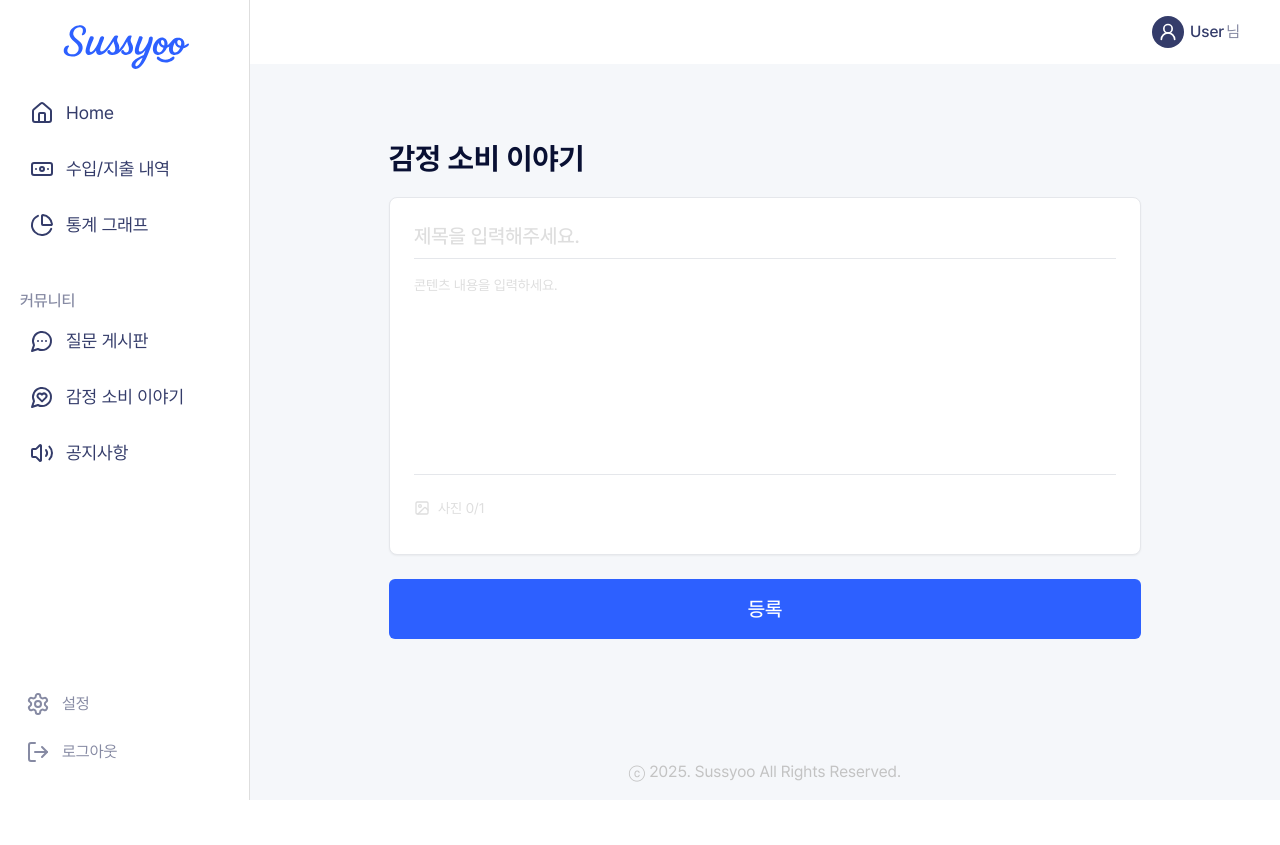
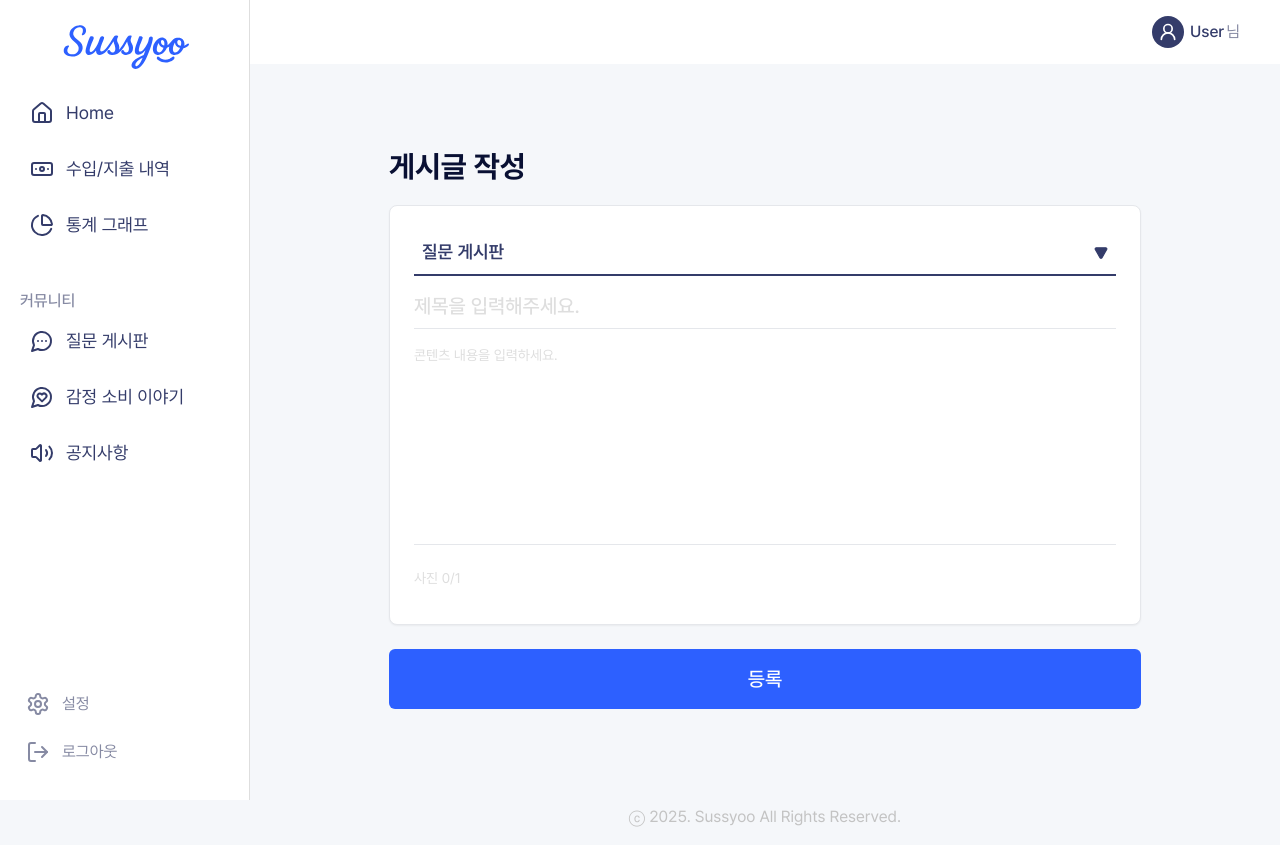
Before and after one commit to OZ-MAIN-PROJECT/frontend, a React (Vite) app: page /community/write in a window 1280 px wide. Before the commit the page ends 800 px from the top, so only its background shows below. Built offline with nearby package versions, Linux system fonts and the light colour scheme.

Commit message:
feat: #38 커뮤니티 게시글 작성 페이지 진입 시 게시판 타입별 카테고리 자동 설정 기능 구현

```diff
--- /dev/null
+++ b/src/components/community/PostList.tsx
@@ -0,0 +1,28 @@
+import PostCard from './PostCard';
+import { Post } from '@/types/Post';
+
+interface PostListProps {
+  posts: Post[];
+  onClickPost?: (postId: string) => void;
+}
+
+const PostList = ({ posts, onClickPost }: PostListProps) => {
+  if (posts.length === 0) {
+    return <p className="text-center text-gray-500">게시글이 없습니다.</p>;
+  }
+
+  return (
+    <div className="flex flex-col gap-6">
+      {posts.map((post) => (
+        <PostCard
+          key={post.id}
+          post={post}
+          onLikeToggle={() => {}}
+          onCommentClick={() => {}}
+        />
+      ))}
+    </div>
+  );
+};
+
+export default PostList;
--- a/src/pages/Community/PostWrite.tsx
+++ b/src/pages/Community/PostWrite.tsx
@@ -2,25 +2,39 @@ import { useEffect, useState } from 'react';
 import { useLocation, useNavigate } from 'react-router-dom';
 import Button from '@/components/common/Button';
 import CommunityTitle from '@/components/community/CommunityTitle';
-import { Image } from 'lucide-react';
+import { Triangle } from 'lucide-react';
 import { Post } from '@/types/Post';
 
 const PostWrite = () => {
   const navigate = useNavigate();
   const location = useLocation();
-  const existingPost = location.state as Post | undefined; // 수정 모드인지 판단
+  const existingPost = location.state?.post as Post | undefined;
+  const initialType = location.state?.type as 'emotion' | 'question' | 'notice' | undefined; // 글쓰기 버튼에서 넘겨준 type
+
+  const isEdit = !!existingPost;
 
   const [title, setTitle] = useState('');
   const [content, setContent] = useState('');
   const [image, setImage] = useState<File | null>(null);
 
-  const isEdit = !!existingPost;
+  // 운영자 여부 (임시)
+  const isAdmin = false;
+
+  const [selectedCategory, setSelectedCategory] = useState<'emotion' | 'question' | 'notice'>(
+    initialType ?? existingPost?.type ?? 'question'
+  );
+
+  const categoryOptions = [
+    { value: 'question', label: '질문 게시판' },
+    { value: 'emotion', label: '감정 소비 이야기' },
+    ...(isAdmin ? [{ value: 'notice', label: '공지사항' }] : []),
+  ];
 
   useEffect(() => {
     if (isEdit && existingPost) {
       setTitle(existingPost.title);
       setContent(existingPost.content);
-      // 이미지 초기화는 제외 (API 연동 시 처리)
+      setSelectedCategory(existingPost.type as 'emotion' | 'question' | 'notice');
     }
   }, [isEdit, existingPost]);
 
@@ -33,18 +47,55 @@ const PostWrite = () => {
     const confirmed = window.confirm(`게시글을 ${isEdit ? '수정' : '등록'}하시겠습니까?`);
     if (!confirmed) return;
 
-    // 등록/수정 API 로직 작성 예정
-    // ...
+    if (selectedCategory === 'notice') {
+      console.log('공지사항 등록');
+    } else {
+      console.log('커뮤니티 게시글 등록');
+    }
 
-    // 완료 후 이동
-    navigate('/community/1'); // 추후 수정 필요 (예: 등록된 postId 활용)
+    switch (selectedCategory) {
+      case 'question':
+        navigate('/community/question');
+        break;
+      case 'emotion':
+        navigate('/community/emotion');
+        break;
+      case 'notice':
+        navigate('/community/notice');
+        break;
+      default:
+        navigate('/community');
+    }
   };
 
   return (
-    <div className="w-full max-w-[800px] mx-auto px-4 sm:px-6 py-8">
-      <CommunityTitle title="감정 소비 이야기" />
+    <div className="flex-1 p-5 lg:p-10">
+      <div className="relative w-full max-w-[800px] mx-auto px-4 sm:px-6">
+        <CommunityTitle title="게시글 작성" />
 
         <div className="border bg-white rounded-lg p-6 shadow-sm">
+          {/* 카테고리 드롭다운 */}
+          <div className="mb-4">
+            <div className="relative inline-block w-full">
+              <select
+                value={selectedCategory}
+                onChange={(e) => setSelectedCategory(e.target.value as 'emotion' | 'question' | 'notice')}
+                className="appearance-none w-full text-lg font-semibold text-primary-800 border-b-2 border-primary-800 bg-transparent focus:outline-none pl-2 pr-8 py-2"
+              >
+                {categoryOptions.map((option) => (
+                  <option key={option.value} value={option.value}>
+                    {option.label}
+                  </option>
+                ))}
+              </select>
+              <Triangle
+                size={14}
+                className="absolute right-2 top-1/2 transform -translate-y-1/2 text-primary-800 pointer-events-none rotate-180 fill-current"
+              />
+            </div>
+          </div>
+
+          {/* 제목 입력 */}
           <input
             type="text"
             value={title}
@@ -53,6 +104,7 @@ const PostWrite = () => {
             className="w-full text-xl font-medium placeholder:text-gray-400 mb-4 focus:outline-none border-b pb-2"
           />
 
+          {/* 내용 입력 */}
           <textarea
             value={content}
             onChange={e => setContent(e.target.value)}
@@ -60,21 +112,23 @@ const PostWrite = () => {
             className="w-full min-h-[200px] placeholder:text-gray-400 text-sm focus:outline-none border-b pb-4 resize-none"
           />
 
+          {/* 이미지 업로드 */}
           <div className="flex items-center justify-between mt-4 text-sm text-gray-400 pb-3">
             <label className="flex items-center gap-2 cursor-pointer">
-            <Image size={16} />
               <span>사진 {image ? '1/1' : '0/1'}</span>
               <input type="file" accept="image/*" onChange={handleImageChange} className="hidden" />
             </label>
           </div>
         </div>
 
+        {/* 등록/수정 버튼 */}
         <div className="mt-6">
           <Button width="w-full" onClick={handleSubmit}>
             {isEdit ? '수정' : '등록'}
           </Button>
         </div>
       </div>
+    </div>
   );
 };
 
```
Lines whose indentation alone changed are shown as unchanged.
